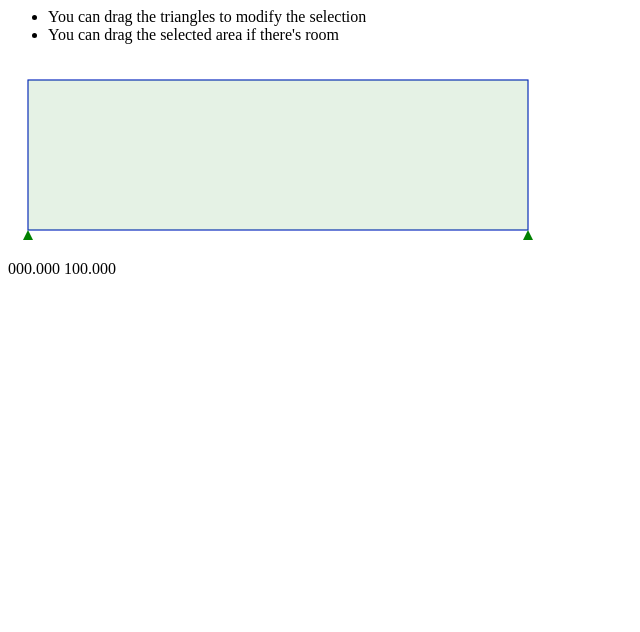
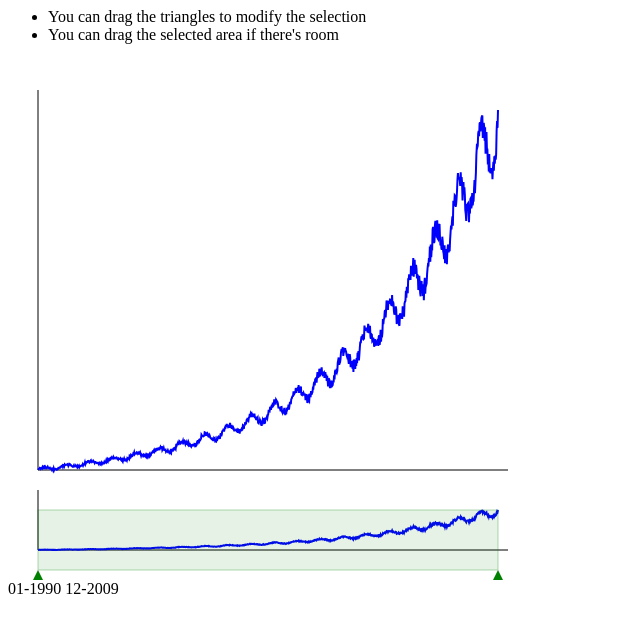
Before and after one commit to jmgimeno/learning-d3, a plain HTML site: page mywidgets/index.html in a window 1280 px wide. Shown: the whole page, without its empty margins (0-640 px from the left). Drawn offline with Linux system fonts and the light colour scheme.

Commit message:
First working version of focus+context.

```diff
--- /dev/null
+++ b/mywidgets/context.js
@@ -0,0 +1,45 @@
+function make_context(parent, x, y, w, h, opts) {
+
+    var l = opts["left"] || 20;
+    var r = opts["right"] || 20;
+    var t = opts["top"] || 20;
+    var b = opts["bottom"] || 20;
+
+    var data = opts["data"] || {};
+
+    var group = parent.append("g")
+                      .attr("class", "context")
+                      .attr("transform", "translate(" + (x+l) + ", " + (y+h-b) + " ) scale(1, -1)");
+
+    var xaxis = group.append("line")
+                      .attr("class", "axis")
+                      .attr("x1", 0)
+                      .attr("y1", 0)
+                      .attr("x2", w-l)
+                      .attr("y2", 0);
+
+    var yaxis = group.append("line")
+                      .attr("class", "axis")
+                      .attr("x1", 0)
+                      .attr("y1", 0)
+                      .attr("x2", 0)
+                      .attr("y2", h-b );
+
+    var x_scale = d3.scale.linear()
+                    .domain(d3.extent(data, function (d) { return d.x; }))
+                    .range([0, w-l-r]);
+
+    var y_scale = d3.scale.linear()
+                    .domain(d3.extent(data, function (d) { return d.y; }))
+                    .range([0, h-t-b]);
+
+    var line = d3.svg.line()
+                .x(function (d) { return x_scale(d.x); })
+                .y(function (d) { return y_scale(d.y); });
+
+    var path = group.append("path")
+                    .attr("class", "plot")
+                    .attr("d", line(data));
+
+    return group;
+}
--- /dev/null
+++ b/mywidgets/data.js
@@ -0,0 +1,11 @@
+function create_time_series(ystart) {
+    var start = new Date(1990, 0, 1);
+    var year = 1000 * 60 * 60 * 24 * 365;
+    return d3.range(0, 20, .02).map(function(x) {
+        return {
+            x: new Date(start.getTime() + year * x),
+            y: (ystart + .1 * (Math.sin(x * 2 * Math.PI))
+                + Math.random() * .1) * Math.pow(1.18, x)
+                + Math.random() * .1};
+    });
+}
--- /dev/null
+++ b/mywidgets/focus.js
@@ -0,0 +1,51 @@
+function make_focus(parent, x, y, w, h, opts) {
+
+    var l = opts["left"] || 20;
+    var r = opts["right"] || 20;
+    var t = opts["top"] || 20;
+    var b = opts["bottom"] || 20;
+
+    var group = parent.append("g")
+        .attr("class", "focus")
+        .attr("transform", "translate(" + (x+l) + ", " + (y+h-b) + " ) scale(1, -1)");
+
+    var xaxis = group.append("line")
+        .attr("class", "axis")
+        .attr("x1", 0)
+        .attr("y1", 0)
+        .attr("x2", w-l)
+        .attr("y2", 0);
+
+    var yaxis = group.append("line")
+        .attr("class", "axis")
+        .attr("x1", 0)
+        .attr("y1", 0)
+        .attr("x2", 0)
+        .attr("y2", h-b );
+
+    group.append("path").attr("class", "plot");
+
+    function update(data) {
+
+        var x_scale = d3.scale.linear()
+                        .domain(d3.extent(data, function (d) { return d.x; }))
+                        .range([0, w-l-r]);
+
+        var y_scale = d3.scale.linear()
+                        .domain(d3.extent(data, function (d) { return d.y; }))
+                        .range([0, h-t-b]);
+
+        var line = d3.svg.line()
+                        .x(function (d) { return x_scale(d.x); })
+                        .y(function (d) { return y_scale(d.y); });
+
+        var path = group.select("path")
+                        .attr("d", line(data));
+
+    }
+
+    return {
+        update: update,
+        node: group
+    };
+}
--- a/mywidgets/index.html
+++ b/mywidgets/index.html
@@ -5,16 +5,17 @@
     <title>Range selector</title>
 
     <script type="text/javascript" src="../d3/d3.js"></script>
+    <script type="text/javascript" src="../d3/d3.time.js"></script>
+
     <script type="text/javascript" src="selector.js"></script>
+    <script type="text/javascript" src="context.js"></script>
+    <script type="text/javascript" src="data.js"></script>
+    <script type="text/javascript" src="focus.js"></script>
 
     <style type="text/css">
 
         .diagram {
             fill: none;
-        }
-
-        .area {
-            stroke: blue;
         }
 
         .selection {
@@ -29,6 +30,14 @@
             fill: green;
         }
 
+        .axis {
+            stroke: black;
+        }
+
+        .plot {
+            stroke: blue;
+            stroke-width: 2;
+        }
     </style>
 </head>
 <body>
@@ -51,30 +60,36 @@
             return str;
         }
 
-        var x = 20,
-            y = 20,
-            h = 150,
-            w = 500;
+        var fx = 10, fy = 30, fw = 500, fh = 400;
+        var cx = fx, cy = fy+fh, cw = fw, ch = 0.2*fh;
+        var sx = fx + 20, sy = cy + 20, sw = cw-40, sh = ch-20;
 
         var diagram = d3.select("#selector").append("svg")
                         .attr("class", "diagram")
-                        .attr("width", 600)
-                        .attr("height", 200);
+                        .attr("width", fw)
+                        .attr("height", fh + ch + 40);
 
-        var area = diagram.append("rect")
-                          .attr("class", "area")
-                          .attr("x", x)
-                          .attr("y", y)
-                          .attr("width", w)
-                          .attr("height", h);
+        var data = create_time_series(1);
 
-        var selector = make_selector(diagram, x, y, w, h, {
+        var focus = make_focus(diagram, fx, fy, fw, fh, {});
+
+        var context = make_context(diagram, cx, cy, cw, ch, {
+            data: data
+        });
+
+        var selector = make_selector(diagram, sx, sy, sw, sh, {
             b: 10,
-            range: [0, 100],
+            range: d3.extent(data, function (d) { return d.x; }),
             callback: function (l, r) {
-                l = format(l, 3, 3);
-                r = format(r, 3, 3);
-                d3.select("#range").text(l + " " + r);
+
+                var focus_data = data.filter(function (d) {
+                    return l <= d.x && d.x <= r;
+                });
+
+                focus.update(focus_data);
+
+                var format = d3.time.format("%m-%Y");
+                d3.select("#range").text(format(new Date(l)) + " " + format(new Date(r)));
             }
         });
 
--- a/mywidgets/selector.js
+++ b/mywidgets/selector.js
@@ -8,7 +8,7 @@ function make_selector(parent, x, y, w, h, opts) {
 
     var callback = transform(convert, opts["callback"] || function (l, r) {});
 
-    var group = parent.append("g");
+    var group = parent.append("g").attr("class", "selector");
 
     var selection = make_selection(group, x, y, w, h,
         function(l, r) {
```
Also changed, not shown: 1 other file.
